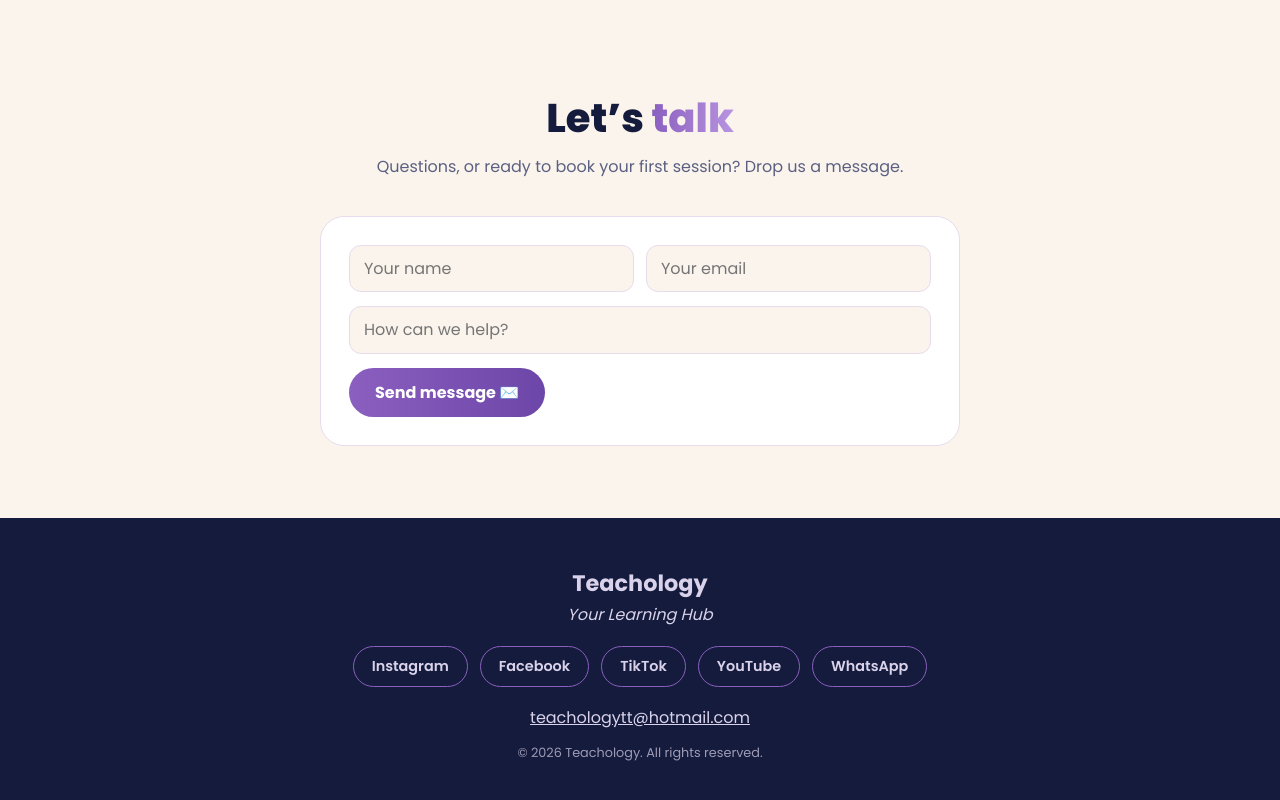
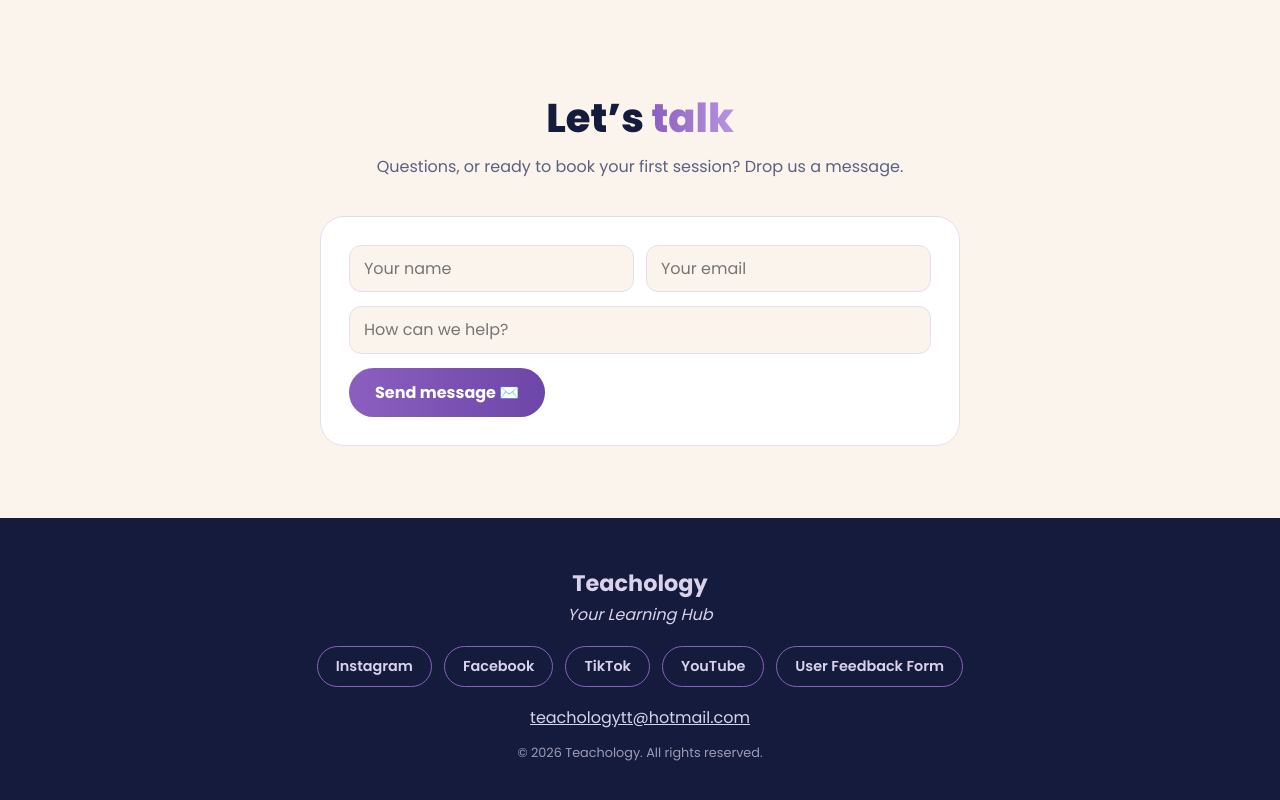
Before and after one commit to teachologytt/teachology, a plain HTML site: page index.html in a window 1280 px wide. Shown: the part 4456-5256 px from the top of the page. Drawn offline with Linux system fonts and the light colour scheme.

Commit message:
Replace WhatsApp link with User Feedback Form link

```diff
--- a/index.html
+++ b/index.html
@@ -98,7 +98,7 @@ const SITE = {
     { name: "Facebook",  url: "https://facebook.com/teachology" },
     { name: "TikTok",    url: "https://tiktok.com/@teachology" },
     { name: "YouTube",   url: "https://youtube.com/@teachology" },
-    { name: "WhatsApp",  url: "https://wa.me/10000000000" }
+    { name: "User Feedback Form",  url: "https://docs.google.com/forms/d/1E3gQSMpfvOuQJnKlJ6IlzsK8ROZHimkw9gVLMWtqBz4/viewform?pli=1&pli=1&pli=1&edit_requested=true" }
   ],
   prices: [
     { plan: "Starter", cost: "$0", per: "forever", feats: ["Free study-material library", "Weekly study tips", "Study planner & timer"] },
```
